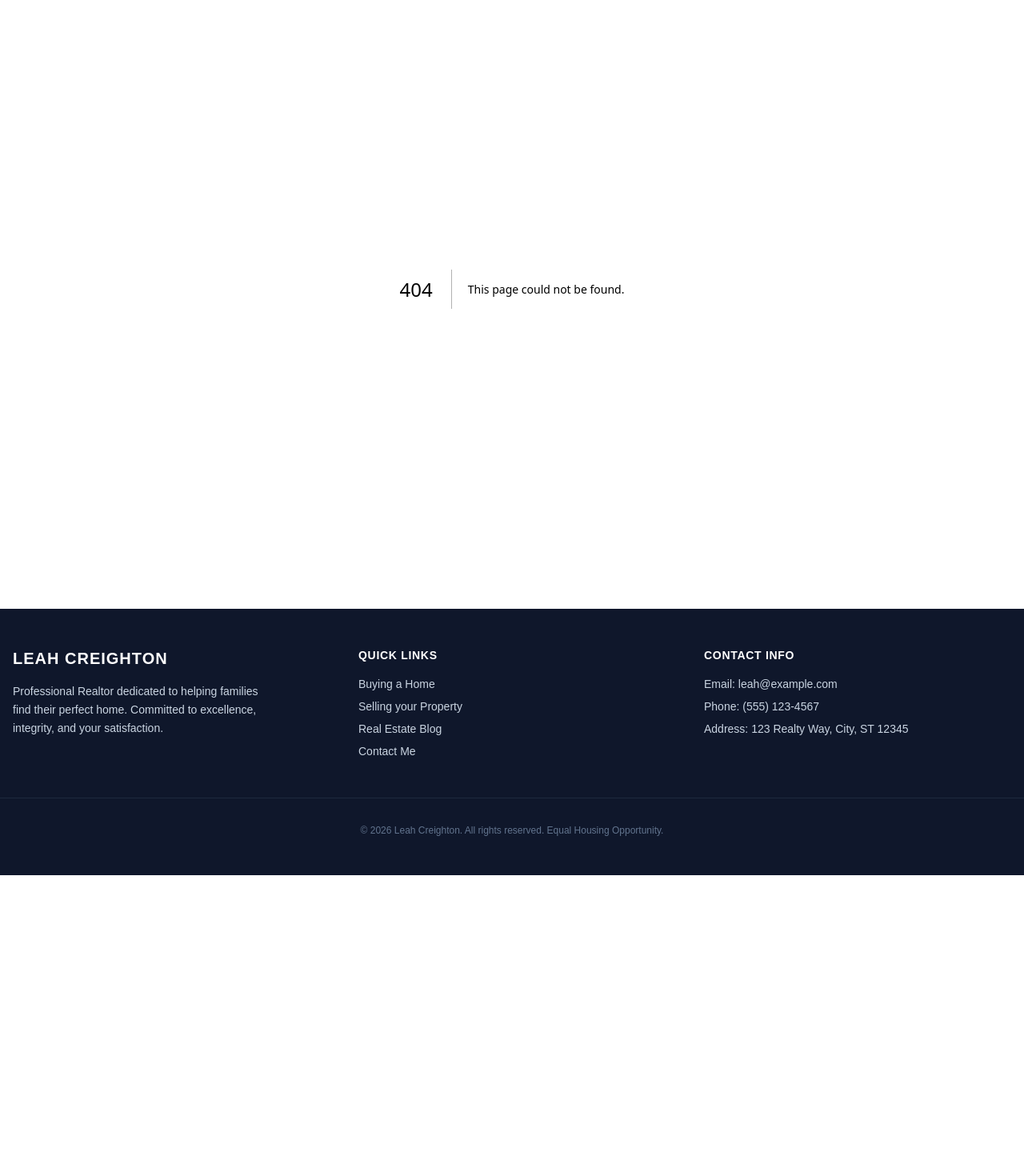
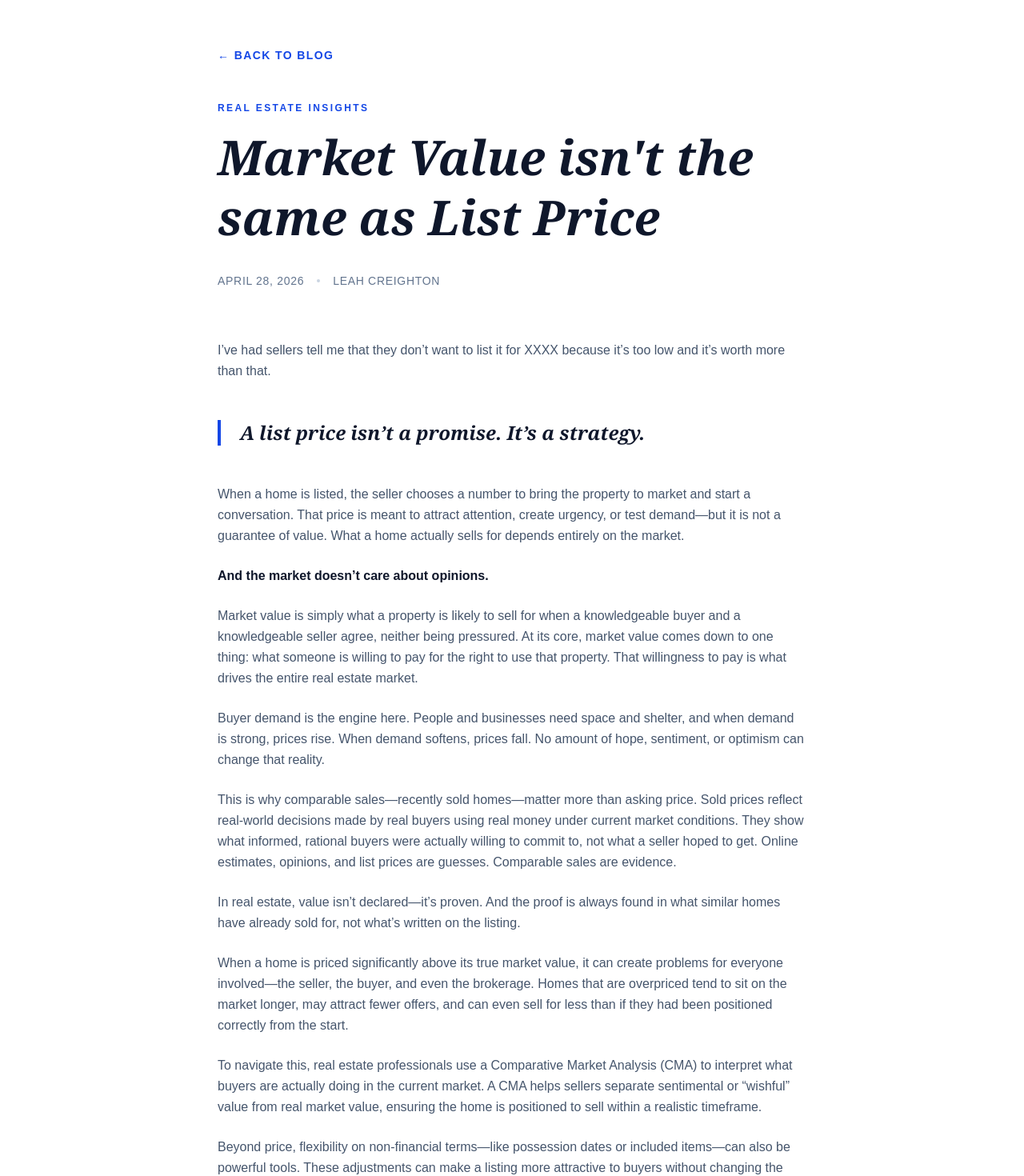
Before and after one commit to leahlynnecreighton-ops/leahlynnecreighton-ops.github.io, a Next.js app: page /blog/market-value-vs-list-price in a window 1280 px wide. Before the commit this address had no page. Shown: the part 120-1590 px from the top of the page at 80% size. Before the commit the page ends 1214 px from the top, so only its background shows below. Built offline with nearby package versions, Linux system fonts and the light colour scheme.

Commit message:
Auto-save website

```diff
--- /dev/null
+++ b/src/app/blog/market-value-vs-list-price/page.tsx
@@ -0,0 +1,88 @@
+import Link from "next/link";
+import Image from "next/image";
+
+export default function MarketValueBlogPost() {
+  return (
+    <div className="min-h-screen bg-white">
+      <article className="container mx-auto px-4 py-24 max-w-3xl">
+        <Link href="/blog" className="text-sm font-bold uppercase tracking-widest text-blue-700 hover:text-blue-900 mb-12 inline-block">
+          &larr; Back to Blog
+        </Link>
+
+        <header className="mb-16">
+          <p className="text-xs font-bold uppercase tracking-[0.2em] text-blue-700 mb-4">Real Estate Insights</p>
+          <h1 className="text-5xl md:text-6xl font-bold text-slate-900 mb-8 italic font-serif leading-tight">
+            Market Value isn't the same as List Price
+          </h1>
+          <div className="flex items-center gap-4 text-slate-500 text-sm font-medium uppercase tracking-wider">
+            <span>April 28, 2026</span>
+            <span className="w-1 h-1 bg-slate-300 rounded-full"></span>
+            <span>Leah Creighton</span>
+          </div>
+        </header>
+
+        <div className="prose prose-lg max-w-none text-slate-600 space-y-6 leading-relaxed">
+          <p>
+            I’ve had sellers tell me that they don’t want to list it for XXXX because it’s too low and it’s worth more than that.
+          </p>
+
+          <p className="text-2xl font-bold text-slate-900 italic font-serif border-l-4 border-blue-700 pl-6 my-12">
+            A list price isn’t a promise. It’s a strategy.
+          </p>
+
+          <p>
+            When a home is listed, the seller chooses a number to bring the property to market and start a conversation. That price is meant to attract attention, create urgency, or test demand—but it is not a guarantee of value. What a home actually sells for depends entirely on the market.
+          </p>
+
+          <p className="font-bold text-slate-900">
+            And the market doesn’t care about opinions.
+          </p>
+
+          <p>
+            Market value is simply what a property is likely to sell for when a knowledgeable buyer and a knowledgeable seller agree, neither being pressured. At its core, market value comes down to one thing: what someone is willing to pay for the right to use that property. That willingness to pay is what drives the entire real estate market.
+          </p>
+
+          <p>
+            Buyer demand is the engine here. People and businesses need space and shelter, and when demand is strong, prices rise. When demand softens, prices fall. No amount of hope, sentiment, or optimism can change that reality.
+          </p>
+
+          <p>
+            This is why comparable sales—recently sold homes—matter more than asking price. Sold prices reflect real-world decisions made by real buyers using real money under current market conditions. They show what informed, rational buyers were actually willing to commit to, not what a seller hoped to get. Online estimates, opinions, and list prices are guesses. Comparable sales are evidence.
+          </p>
+
+          <p>
+            In real estate, value isn’t declared—it’s proven. And the proof is always found in what similar homes have already sold for, not what’s written on the listing.
+          </p>
+
+          <p>
+            When a home is priced significantly above its true market value, it can create problems for everyone involved—the seller, the buyer, and even the brokerage. Homes that are overpriced tend to sit on the market longer, may attract fewer offers, and can even sell for less than if they had been positioned correctly from the start.
+          </p>
+
+          <p>
+            To navigate this, real estate professionals use a Comparative Market Analysis (CMA) to interpret what buyers are actually doing in the current market. A CMA helps sellers separate sentimental or “wishful” value from real market value, ensuring the home is positioned to sell within a realistic timeframe.
+          </p>
+
+          <p>
+            Beyond price, flexibility on non-financial terms—like possession dates or included items—can also be powerful tools. These adjustments can make a listing more attractive to buyers without changing the core price, giving the property a better chance to sell efficiently.
+          </p>
+
+          <p className="font-bold text-slate-900 text-xl">
+            In the end, pricing a home correctly is both a science and a strategy. Understanding comparable sales and buyer behavior isn’t just helpful—it’s essential for turning a listing into a successful sale.
+          </p>
+        </div>
+
+        <footer className="mt-24 pt-12 border-t border-slate-100">
+          <div className="bg-slate-50 p-12 text-center">
+            <h3 className="text-2xl font-bold text-slate-900 mb-6 italic font-serif">Have questions about your home's value?</h3>
+            <p className="text-slate-600 mb-8 max-w-xl mx-auto leading-relaxed">
+              Curious about what your property is worth in today's market? Let's take a look at the data together and find the right strategy for you.
+            </p>
+            <Link href="/contact" className="inline-block px-10 py-5 bg-blue-700 text-white font-bold uppercase tracking-widest text-sm hover:bg-blue-800 transition-colors">
+              Request a CMA
+            </Link>
+          </div>
+        </footer>
+      </article>
+    </div>
+  );
+}
--- a/src/app/blog/page.tsx
+++ b/src/app/blog/page.tsx
@@ -12,9 +12,9 @@ export default function BlogPage() {
     },
     {
       title: "Market Value isn't the same as List Price",
-      excerpt: "First impressions are everything. Learn how to highlight your home's best features.",
+      excerpt: "A list price isn’t a promise. It’s a strategy. Learn why market value and list price aren't always the same.",
       date: "April 28, 2026",
-      slug: "#",
+      slug: "market-value-vs-list-price",
     },
     {
       title: "Market Trends: What to Expect this Summer",
```
Also changed, not shown: 2 other files (tests, documents, lock files or other folders).
